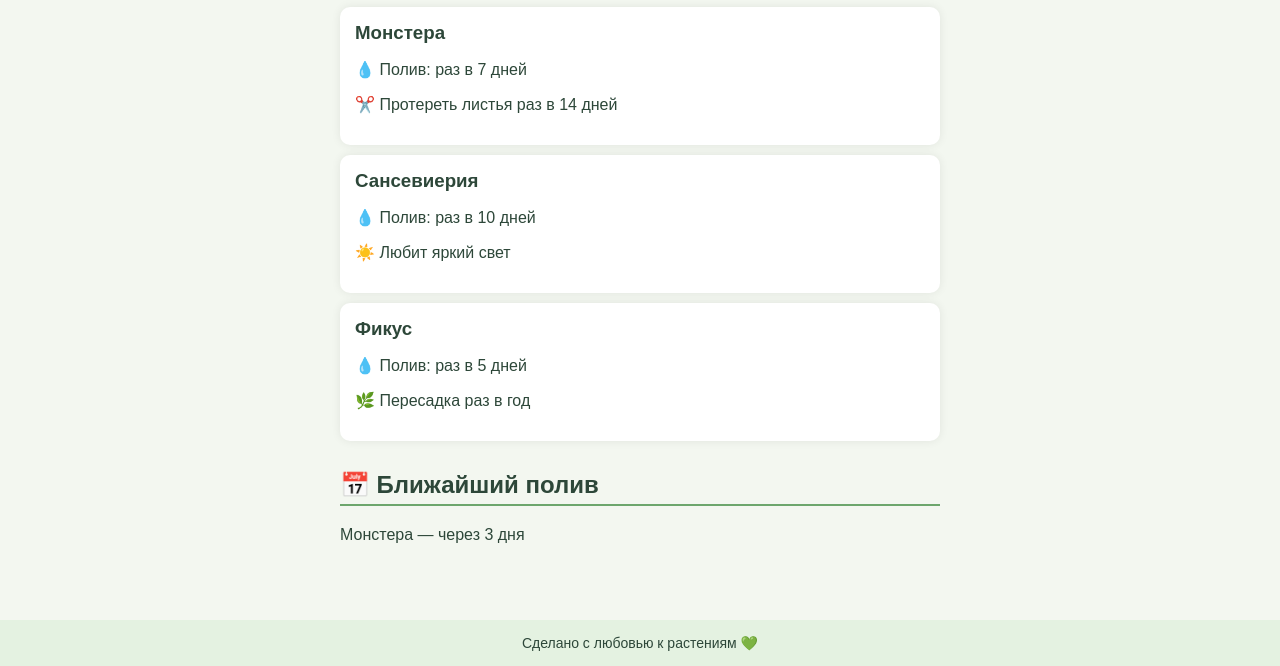
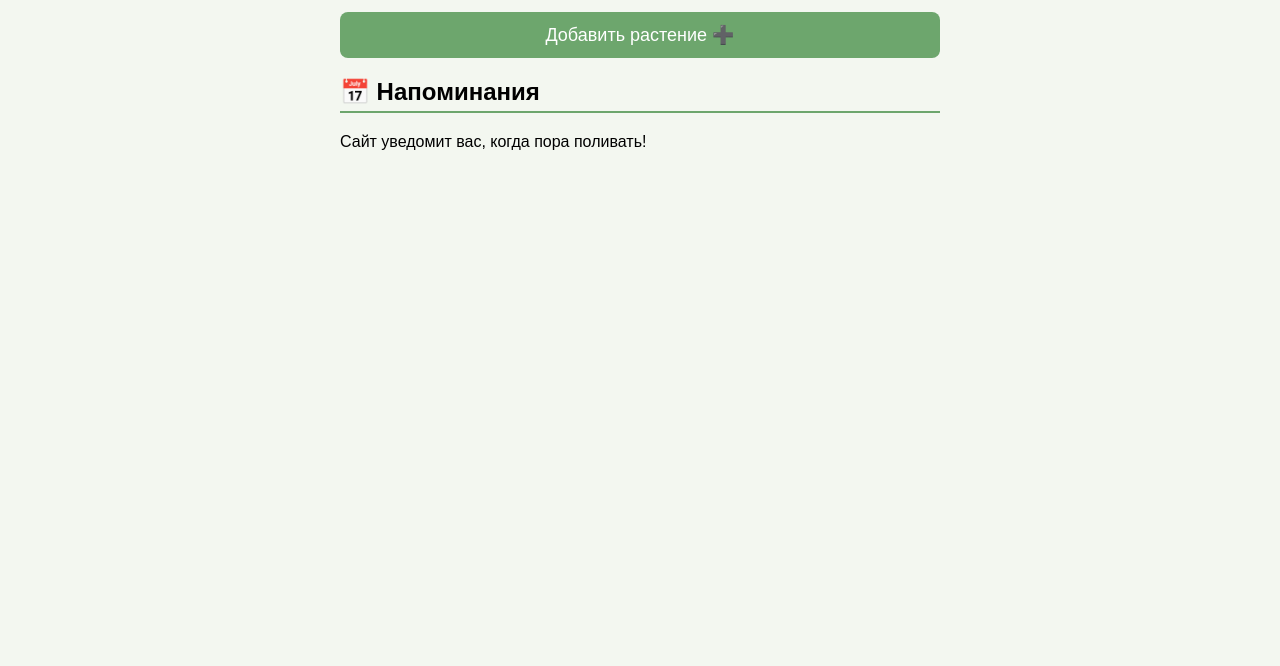
Before and after one commit to olgailyashenko90-star/Myplants, a plain HTML site: page index.html in a window 1280 px wide. Shown: the part 203-869 px from the top of the page. After the commit the page ends 800 px from the top, so only its background shows below. Drawn offline with Linux system fonts and the light colour scheme.

Commit message:
Update index.html

```diff
--- a/index.html
+++ b/index.html
@@ -1,51 +1,22 @@
 <!DOCTYPE html>
 <html lang="ru">
 <head>
-  <meta charset="UTF-8" />
+  <meta charset="UTF-8">
   <title>MyPlants — мои растения</title>
-  <meta name="viewport" content="width=device-width, initial-scale=1.0" />
+  <meta name="viewport" content="width=device-width, initial-scale=1.0"/>
   <style>
-    body {
-      font-family: Arial, sans-serif;
-      background: #f3f7f0;
-      margin: 0;
-      padding: 0;
-      color: #2d4739;
-    }
-    header {
-      background: #6da66d;
-      color: white;
-      padding: 20px;
-      text-align: center;
-      font-size: 26px;
-    }
-    main {
-      padding: 20px;
-      max-width: 600px;
-      margin: auto;
-    }
-    h2 {
-      margin-top: 30px;
-      border-bottom: 2px solid #6da66d;
-      padding-bottom: 5px;
-    }
-    .plant {
-      background: white;
-      padding: 15px;
-      margin-top: 10px;
-      border-radius: 10px;
-      box-shadow: 0 0 10px rgba(0,0,0,0.08);
-    }
-    .plant h3 {
-      margin: 0;
-    }
-    footer {
-      text-align: center;
-      margin-top: 40px;
-      padding: 15px;
-      background: #e4f2e1;
-      font-size: 14px;
-    }
+    body { font-family: Arial, sans-serif; background:#f3f7f0; margin:0; padding:0; }
+    header { background:#6da66d; color:white; padding:20px; text-align:center; font-size:26px; }
+    main { padding:20px; max-width:600px; margin:auto; }
+    h2 { border-bottom:2px solid #6da66d; padding-bottom:5px; }
+    .plant { background:white; padding:15px; margin-top:10px; border-radius:10px;
+             box-shadow:0 0 10px rgba(0,0,0,0.08); }
+    button { background:#6da66d; color:white; padding:12px; border:none; border-radius:8px;
+             width:100%; font-size:18px; margin-top:15px; cursor:pointer; }
+    button:hover { opacity:0.9; }
+    #formBox { display:none; margin-top:20px; background:white; padding:15px; border-radius:10px;
+               box-shadow:0 0 10px rgba(0,0,0,0.1);}
+    input { width:100%; padding:10px; margin-bottom:10px; border-radius:6px; border:1px solid #ccc; }
   </style>
 </head>
 <body>
@@ -53,33 +24,56 @@
 <header>🌿 MyPlants — мои растения</header>
 
 <main>
-  <p>Добро пожаловать! Здесь я веду расписание полива и ухода за растениями.</p>
+  <p>Добро пожаловать! Добавляйте свои растения и следите за поливом.</p>
 
   <h2>Мои растения</h2>
+  <div id="plants"></div>
 
-  <div class="plant">
-    <h3>Монстера</h3>
-    <p>💧 Полив: раз в 7 дней</p>
-    <p>✂️ Протереть листья раз в 14 дней</p>
+  <button onclick="toggleForm()">Добавить растение ➕</button>
+
+  <div id="formBox">
+    <input id="name" placeholder="Название растения" />
+    <input id="water" type="number" placeholder="Полив (каждые X дней)" />
+    <button onclick="addPlant()">Сохранить 🌱</button>
   </div>
 
-  <div class="plant">
-    <h3>Сансевиерия</h3>
-    <p>💧 Полив: раз в 10 дней</p>
-    <p>☀️ Любит яркий свет</p>
-  </div>
-
-  <div class="plant">
-    <h3>Фикус</h3>
-    <p>💧 Полив: раз в 5 дней</p>
-    <p>🌿 Пересадка раз в год</p>
-  </div>
-
-  <h2>📅 Ближайший полив</h2>
-  <p>Монстера — через 3 дня</p>
+  <h2>📅 Напоминания</h2>
+  <p>Сайт уведомит вас, когда пора поливать!</p>
 </main>
 
-<footer>Сделано с любовью к растениям 💚</footer>
+<script>
+let plants = JSON.parse(localStorage.getItem('plants') || '[]');
+render();
 
+function toggleForm(){
+  document.getElementById('formBox').style.display =
+    document.getElementById('formBox').style.display === 'none' ? 'block' : 'none';
+}
+
+function addPlant(){
+  const name = document.getElementById('name').value;
+  const water = document.getElementById('water').value;
+  plants.push({ name, water, last: Date.now() });
+  localStorage.setItem('plants', JSON.stringify(plants));
+  render();
+  toggleForm();
+}
+
+function render(){
+  const box = document.getElementById('plants');
+  box.innerHTML = '';
+  plants.forEach(p => {
+    const days = Math.round((Date.now() - p.last) / 86400000);
+    const left = p.water - days;
+    box.innerHTML += `
+      <div class="plant">
+        <h3>${p.name}</h3>
+        <p>💧 Полив каждые ${p.water} дней</p>
+        <p>⏱️ До полива: ${left > 0 ? left + ' дней' : 'СЕГОДНЯ!'} 🌧️</p>
+      </div>
+    `;
+  });
+}
+</script>
 </body>
 </html>
```
